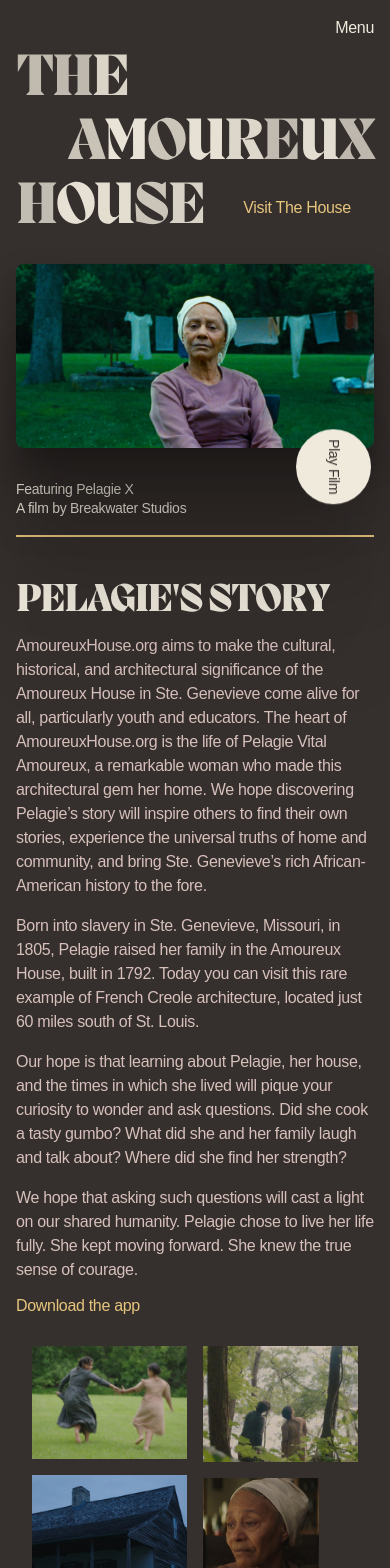
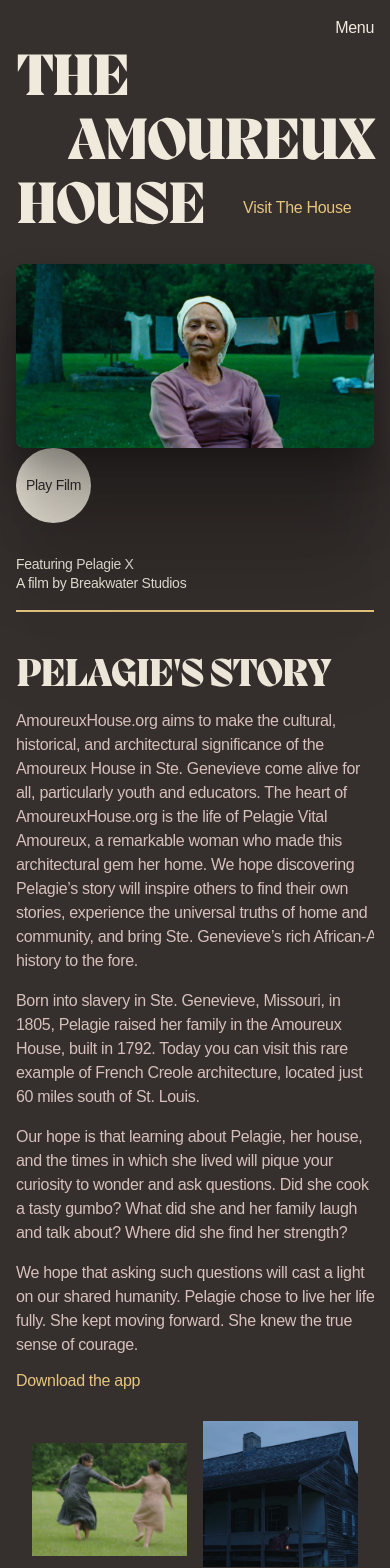
Before and after one commit to pchurro/the-amoureux-house, a Next.js app: page / in a window 390 px wide. Shown: the top 1568 px of the page. Built offline with nearby package versions, Linux system fonts and the light colour scheme; a web font is replaced by a local one.

Commit message:
Finished animations, just needs mobile polishing

```diff
--- a/src/pages/components/About.js
+++ b/src/pages/components/About.js
@@ -1,32 +1,112 @@
 import styles from "@/styles/About.module.css";
 import Image from "next/image";
+import AnimatedTextInView from "./AnimatedTextInView";
+import RevealComponent from "./RevealComponent";
+import SplitText from "./SplitText/SplitText";
+import ImageWrapper from "./ImageWrapper";
+import { motion } from "motion/react";
 
 export default function About({ data }) {
     return (
         <section className={styles.about}>
-            <h3 className={styles.title}>{data.title}</h3>
+            <h3 className={styles.title}><AnimatedTextInView threshold={0.75} duration={1}>{data.title}</AnimatedTextInView></h3>
             <div className={styles.textFirstColumn}>
-                <p className="regular">{data.text[0]}</p>
-                <p className="regular">{data.text[1]}</p>
+                <p className="regular">
+                    <RevealComponent>
+                        <SplitText
+                            LineWrapper={({ lineIndex, children }) => (
+                                <div key={lineIndex} style={{ overflow: "hidden" }}>
+                                    <motion.div
+                                        initial={{ y: "100%" }}
+                                        animate={{ y: 0 }}
+                                        transition={{ delay: lineIndex * 0.05, ease: [0.25, 1, 0.5, 1], duration: 0.5 }}
+                                    >
+                                        {children}
+                                    </motion.div>
+                                </div>
+                            )}
+                        >
+                            {data.text[0]}
+                        </SplitText>
+                    </RevealComponent>
+                </p>
+                <p className="regular">
+                    <RevealComponent>
+                        <SplitText
+                            LineWrapper={({ lineIndex, children }) => (
+                                <div key={lineIndex} style={{ overflow: "hidden" }}>
+                                    <motion.div
+                                        initial={{ y: "100%" }}
+                                        animate={{ y: 0 }}
+                                        transition={{ delay: lineIndex * 0.05, ease: [0.25, 1, 0.5, 1], duration: 0.5 }}
+                                    >
+                                        {children}
+                                    </motion.div>
+                                </div>
+                            )}
+                        >
+                            {data.text[1]}
+                        </SplitText>
+                    </RevealComponent>
+                </p>
 
             </div>
 
             <div className={styles.textSecondColumn}>
-                <p className="regular">{data.text[2]}</p>
-                <p className="regular">{data.text[3]}</p>
+                <p className="regular">
+                    <RevealComponent>
+                        <SplitText
+                            LineWrapper={({ lineIndex, children }) => (
+                                <div key={lineIndex} style={{ overflow: "hidden" }}>
+                                    <motion.div
+                                        initial={{ y: "100%" }}
+                                        animate={{ y: 0 }}
+                                        transition={{ delay: lineIndex * 0.05, ease: [0.25, 1, 0.5, 1], duration: 0.5 }}
+                                    >
+                                        {children}
+                                    </motion.div>
+                                </div>
+                            )}
+                        >
+                            {data.text[2]}
+                        </SplitText>
+                    </RevealComponent>
+                </p>
+                <p className="regular">
+                    <RevealComponent>
+                        <SplitText
+                            LineWrapper={({ lineIndex, children }) => (
+                                <div key={lineIndex} style={{ overflow: "hidden" }}>
+                                    <motion.div
+                                        initial={{ y: "100%" }}
+                                        animate={{ y: 0 }}
+                                        transition={{ delay: lineIndex * 0.05, ease: [0.25, 1, 0.5, 1], duration: 0.5 }}
+                                    >
+                                        {children}
+                                    </motion.div>
+                                </div>
+                            )}
+                        >
+                            {data.text[3]}
+                        </SplitText>
+                    </RevealComponent>
+                </p>
             </div>
 
-            <span className={`${styles.CTA} button`}>{data.cta}</span>
+            <span className={`${styles.CTA} button`}><AnimatedTextInView duration={0.5}>{data.cta}</AnimatedTextInView></span>
 
             <div className={styles.images}>
                 <div className={styles.imagesFirstColumn}>
                     {data.images.slice(0, 2).map((image, index) => (
-                        <Image key={index} className={styles.image} src={image.source} alt={image.alt} width={image.width} height={image.height} />
+                        <ImageWrapper key={index} image={image} direction={"left"} />
                     ))}
                 </div>
                 <div className={styles.imagesSecondColumn}>
-                    {data.images.slice(2, 4).map((image, index) => (
-                        <Image key={index} className={styles.image} src={image.source} alt={image.alt} width={image.width} height={image.height} />
+                    {data.images.slice(2, 3).map((image, index) => (
+                        <ImageWrapper key={index} image={image} direction={"right"} />
+                    ))}
+                    {data.images.slice(3, 4).map((image, index) => (
+                        <ImageWrapper key={index} image={image} direction={"right"} width={"75%"} />
                     ))}
                 </div>
             </div>
--- a/src/pages/components/Hero.js
+++ b/src/pages/components/Hero.js
@@ -3,6 +3,7 @@ import Image from "next/image";
 import NavTabs from "./NavTabs";
 import { motion } from "motion/react"
 import AnimatedTextInView from "./AnimatedTextInView";
+import RevealComponent from "./RevealComponent";
 
 export default function Hero({ data }) {
 
@@ -14,10 +15,10 @@ export default function Hero({ data }) {
             </div>
 
 
-            <h1 className={styles.titleThe}><AnimatedTextInView duration={1} globalDelay={1.6}>{data.title[0]}</AnimatedTextInView></h1>
+            <h1 className={styles.titleThe}><AnimatedTextInView duration={1}>{data.title[0]}</AnimatedTextInView></h1>
 
             <motion.div className={styles.image} layout layoutId="loaderImage"
-                transition={{ duration: 1.6, ease: [0.85, 0, 0.15, 1] }}
+                transition={{ duration: 1, ease: [0.85, 0, 0.15, 1] }}
             >
                 <Image src={data.hero.source} width={data.hero.width} height={data.hero.height} alt={data.hero.alt} />
                 <div className={styles.playFilmWrapper}>
@@ -27,13 +28,18 @@ export default function Hero({ data }) {
                 </div>
             </motion.div>
 
-            <h1 className={styles.titleAmoureux}><AnimatedTextInView duration={1} globalDelay={1.6}>{data.title[1]}</AnimatedTextInView></h1>
+            <h1 className={styles.titleAmoureux}><AnimatedTextInView duration={1} >{data.title[1]}</AnimatedTextInView></h1>
 
-            <p className={`small ${styles.subtitle}`}><span>{data.subtitle[0]}</span><span>{data.subtitle[1]}</span></p>
+            <p className={`small ${styles.subtitle}`}>
+                <RevealComponent>
+                    <div style={{overflow:"hidden"}}><motion.div initial={{y:"100%"}} animate={{y:0}} transition={{ease: [0.25, 1, 0.5, 1], duration:0.5}}>{data.subtitle[0]}</motion.div></div>
+                    <div style={{overflow:"hidden"}}><motion.div initial={{y:"100%"}} animate={{y:0}} transition={{ease: [0.25, 1, 0.5, 1], duration:0.5, delay:0.1}} >{data.subtitle[1]}</motion.div></div>
+                </RevealComponent>
+            </p>
 
-            <h1 className={styles.titleHouse}><AnimatedTextInView duration={1} globalDelay={1.6}>{data.title[2]}</AnimatedTextInView></h1>
+            <h1 className={styles.titleHouse}><AnimatedTextInView duration={1}>{data.title[2]}</AnimatedTextInView></h1>
 
-            <span className={`${styles.button} button`}>{data.cta}</span>
+            <span className={`${styles.button} button`}><AnimatedTextInView duration={0.5}>{data.cta}</AnimatedTextInView></span>
 
 
         </section>
--- /dev/null
+++ b/src/pages/components/ImageWrapper.js
@@ -0,0 +1,24 @@
+import { motion } from "motion/react";
+import Image from "next/image";
+import styles from "@/styles/ImageWrapper.module.css";
+
+export default function ImageWrapper({ image, direction, width = "100%" }) {
+  return (
+    <div className={styles.imageWrapper} style={{width}}>
+      <motion.div
+        className={styles.imageCover}
+        initial={{ x: "0%" }}
+        whileInView={direction === "left" ? { x: "-100%" } : {x:"100%"}}
+        transition={{ duration: 1.6, ease: [0.85, 0, 0.15, 1] }}
+        viewport={{once:true, amount:0.75}}
+      />
+      <Image
+        className={styles.image}
+        src={image.source}
+        alt={image.alt}
+        width={image.width}
+        height={image.height}
+      />
+    </div>
+  );
+}
--- a/src/pages/components/NavTabs.js
+++ b/src/pages/components/NavTabs.js
@@ -1,5 +1,6 @@
 import { useState } from "react";
 import styles from "@/styles/NavTabs.module.css";
+import AnimatedTextInView from "./AnimatedTextInView";
 
 export default function NavTabs({ tabs }) {
     const [isOpen, setIsOpen] = useState(false);
@@ -13,7 +14,7 @@ export default function NavTabs({ tabs }) {
             <div className={styles.navTabs}>
                 {tabs.map((tab, index) => (
                     <span key={index} className={`regular`}>
-                        {tab}
+                        <AnimatedTextInView duration={0.5}>{tab}</AnimatedTextInView>
                     </span>
                 ))}
             </div>
--- /dev/null
+++ b/src/pages/components/RevealComponent.js
@@ -0,0 +1,15 @@
+import { useRef } from "react";
+import { useInView } from "motion/react";
+
+export default function RevealComponent({ children }) {
+    const ref = useRef(null);
+
+    const refInView = useInView(ref, { amount: 1, once: true });
+
+    return (
+      <div ref={ref}>
+        {refInView && <div>{children}</div>}
+      </div>
+    );
+
+}
--- a/src/pages/index.js
+++ b/src/pages/index.js
@@ -9,7 +9,7 @@ import Loader from "./components/Loader";
 
 const heroData =
 {
-  tabs : ["Watch the film", "Pelagie's Story", "Timeline", "The House", "Resources"],
+  tabs: ["Watch the film", "Pelagie's Story", "Timeline", "The House", "Resources"],
   title: ["THE", "AMOUREUX", "HOUSE"],
   subtitle: ["Featuring Pelagie X", "A film by Breakwater Studios"],
   cta: "Visit The House",
@@ -33,16 +33,16 @@ const aboutData =
       alt: "About section image 1"
     },
     {
+      source: "/images/about/aboutImage2.webp",
+      width: 1596,
+      height: 1504,
+      alt: "About section image 3"
+    },
+    {
       source: "/images/about/aboutImage3.webp",
       width: 1382,
       height: 1032,
       alt: "About section image 2"
-    },
-    {
-      source: "/images/about/aboutImage2.webp",
-      width: 1596,
-      height: 1504,
-      alt: "About section image 3"
     },
     {
       source: "/images/about/aboutImage4.webp",
@@ -66,11 +66,11 @@ export default function Home() {
         <link rel="icon" href="/favicon.ico" />
       </Head>
       {loading ? <Loader setLoading={setLoading} loaderImage={heroData.hero} /> :
-      <main className={styles.main}>
-        <Hero data={heroData} />
-        <LineSeparator />
-        <About data={aboutData} />
-      </main>}
+        <main className={styles.main}>
+          <Hero data={heroData} />
+          <LineSeparator />
+          <About data={aboutData} />
+        </main>}
 
     </>
   );
--- a/src/styles/About.module.css
+++ b/src/styles/About.module.css
@@ -9,12 +9,6 @@
     grid-row:1;
     grid-column: 3;
 }
-
-.image{
-    width: 100%;
-    height: auto;
-}
-
 
 .images{
     grid-row: 2/5;
@@ -72,6 +66,10 @@
     .images{
         height: fit-content;
     }
+
+    .textFirstColumn{
+        min-height: 25vh;
+    }
 }
 
 
--- a/src/styles/Hero.module.css
+++ b/src/styles/Hero.module.css
@@ -135,11 +135,7 @@
     }
 
     .playFilmWrapper {
-        position: absolute;
         display: inline;
-        right: 5%;
-        transform: translateY(-25%);
-        animation: rotate 10s linear infinite;
     }
 
     @keyframes rotate {
--- /dev/null
+++ b/src/styles/ImageWrapper.module.css
@@ -0,0 +1,18 @@
+.imageWrapper {
+  width: 100%;
+  height: auto;
+  position: relative;
+  overflow: hidden;
+}
+
+.image {
+  width: 100%;
+  height: auto;
+}
+
+.imageCover {
+  width: 100%;
+  height: 100%;
+  position: absolute;
+  background-color: var(--accent1);
+}
--- a/src/styles/Loader.module.css
+++ b/src/styles/Loader.module.css
@@ -19,6 +19,7 @@
     position: relative;
     z-index: 2;
     display: block;
+    border-radius: 8px;
 }
 
 .loaderImage img{
@@ -27,6 +28,7 @@
     position: relative;
     display: block;
     object-fit: cover;
+    border-radius: 8px;
 }
 
 .imageCover{
@@ -34,4 +36,5 @@
     height: 100%;
     position: absolute;
     background-color: var(--accent1);
+    border-radius: 8px;
 }
```
Also changed, not shown: 1 other file (tests, documents, lock files or other folders).
